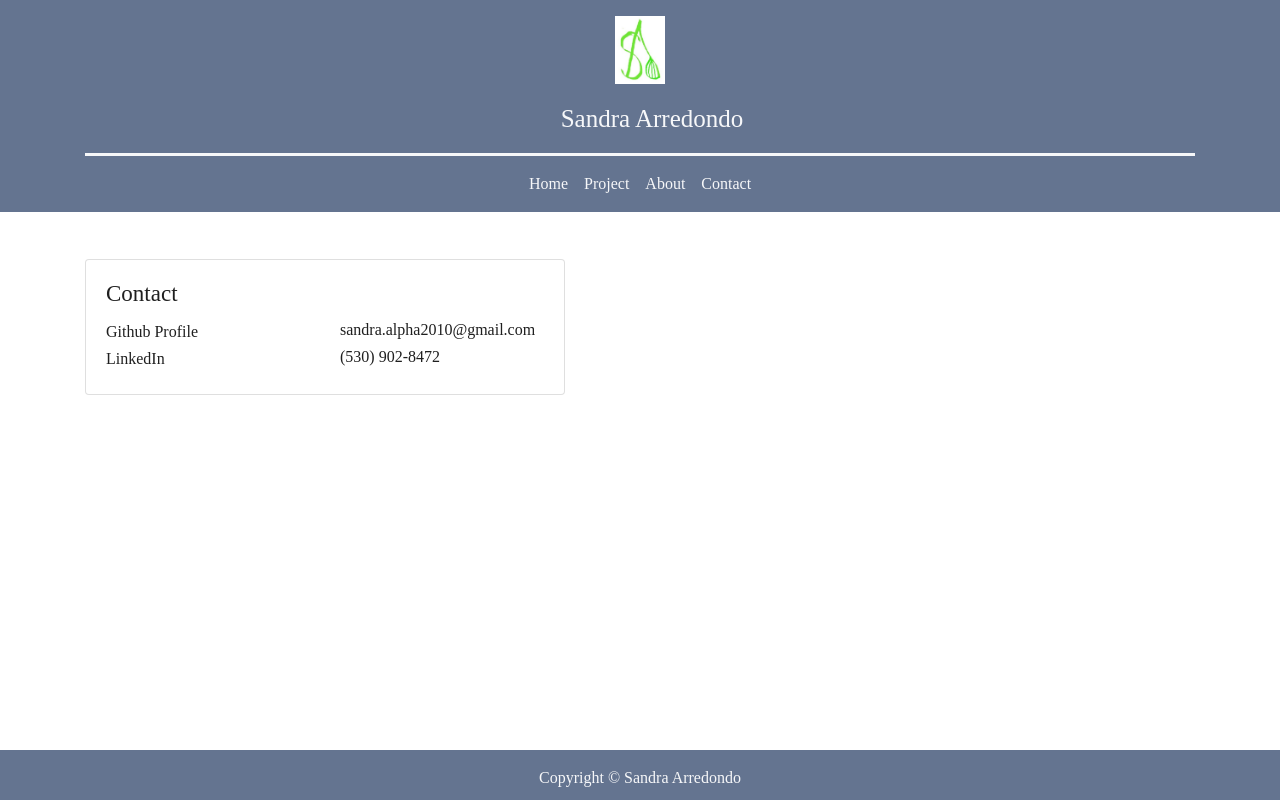
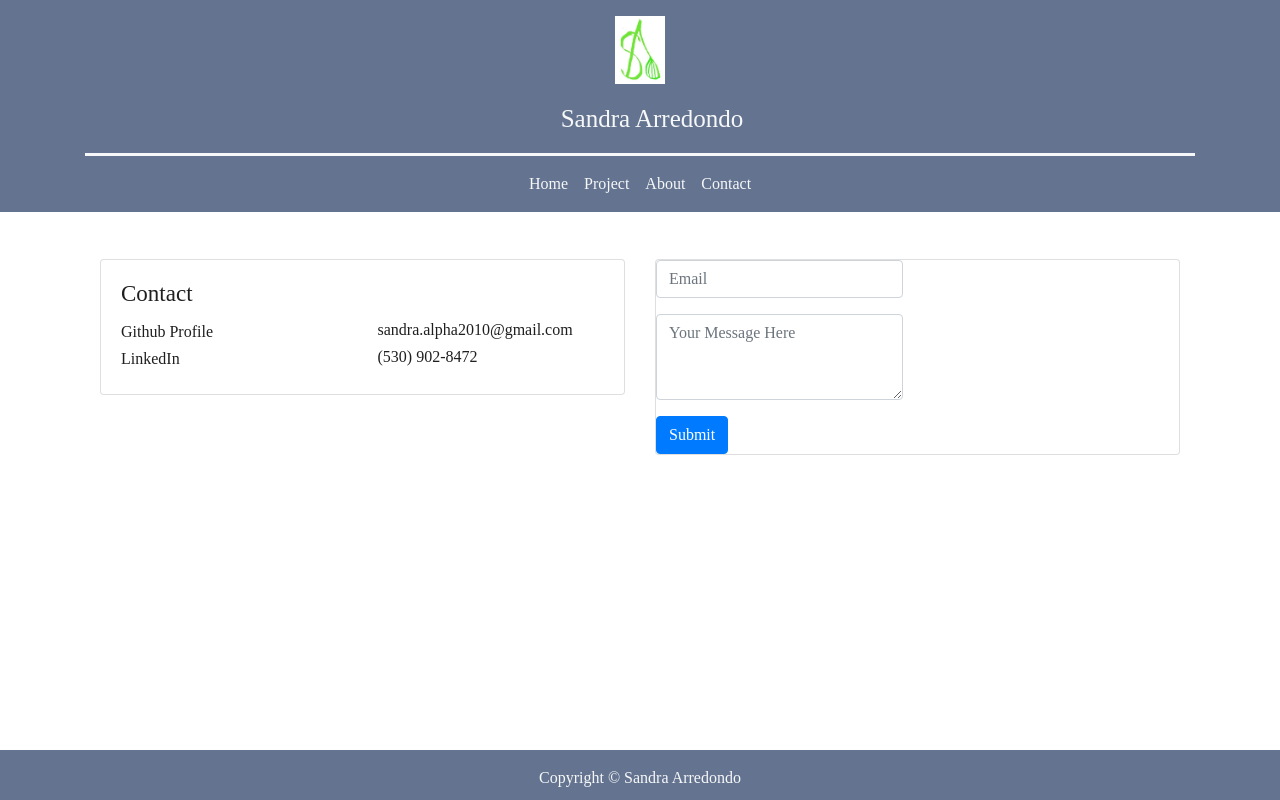
Before and after one commit to salpharre/Portfolio, a React (Create React App) app: page /contact in a window 1280 px wide. Built offline with nearby package versions, Linux system fonts and the light colour scheme.

Commit message:
removed carousel

```diff
--- a/src/components/Carousel/index.js
+++ /dev/null
@@ -1,42 +0,0 @@
-import React from "react";
-import img1 from "../../images/beyondvacation.jpg";
-import img2 from "../../images/weather.jpg";
-import img3 from "../../images/directory.jpg";
-
-//if anchor links don't work, either remove links around images or figure out how to make it work with react
-function Carousel() {
-    return (
-        <div className="jumbotron welcome">
-            <div id="carouselNext" className="carousel slide carousel-fade" data-ride="carousel">
-                <ol className="carousel-indicators dark">
-                    <li data-target="#carouselNext" data-slide-to="0" className="active"></li>
-                    <li data-target="#carouselNext" data-slide-to="1"></li>
-                    <li data-target="#carouselNext" data-slide-to="2"></li>
-                </ol>
-                <div className="carousel-inner">
-                    <div className="carousel-item active" data-interval="3000">
-                            <img src={img1} className="d-block w-100 img-fluid"
-                            alt="Vacation Outdoor Rental App Main Page"></img>
-                    </div>
-                    <div className="carousel-item" data-interval="3000">
-                            <img src={img3} className="d-block w-100 img-fluid"
-                            alt="Employee Directory"></img>
-                    </div>
-                    <div className="carousel-item" data-interval="3000">
-                            <img src={img2} className="d-block w-100 img-fluid" alt="Weather Dashboard"></img>
-                    </div>
-                </div>
-                <a className="carousel-control-prev" href="#carouselNext" role="button" data-slide="prev">
-                    <span className="carousel-control-prev-icon" aria-hidden="true"></span>
-                    <span className="sr-only">Previous</span>
-                </a>
-                <a className="carousel-control-next" href="#carouselNext" role="button" data-slide="next">
-                    <span className="carousel-control-next-icon" aria-hidden="true"></span>
-                    <span className="sr-only">Next</span>
-                </a>
-            </div>
-        </div>
-    );
-};
-
-export default Carousel;
--- a/src/components/ContactMe/index.js
+++ b/src/components/ContactMe/index.js
@@ -1,10 +1,12 @@
 import React from "react";
 import "./style.css";
+import ContactMeForm from "../ContactMeForm";
 
 function ContactMe(props) {
     return (
-        <div className="container mb-5">
-            <div className="row">
+        <div className="container contactCon mb-5">
+            <div className="d-flex row">
+                <div className="col-md">
                     <div className="card">
                         <div className="card-body">
                             <h5 className="card-title contactText">Contact</h5>
@@ -29,6 +31,10 @@ function ContactMe(props) {
                         </div>
                     </div>
                 </div>
+                <div className="col-md">
+                    <ContactMeForm {...props}/>
+                </div>
+            </div>
         </div>
     );
 };
--- a/src/components/ContactMe/style.css
+++ b/src/components/ContactMe/style.css
@@ -1,4 +1,4 @@
-.container {
+.contactCon {
     margin-top: 2rem;
 }
 
@@ -15,6 +15,6 @@ a {
     color: #1f1f1f
 }
 
-.card {
+/* .card {
     width: 30rem;
-}
+} */
--- /dev/null
+++ b/src/components/ContactMeForm/index.js
@@ -0,0 +1,45 @@
+import React from "react";
+import "../ContactMe/style.css";
+
+function ContactMeForm(props) {
+    return (
+        <div className="card">
+            <form onSubmit={props.form}>
+                <div className="form-group row">
+                    <div className="col-6">
+                        <input
+                        type="email"
+                        className="form-control"
+                        placeholder="Email"
+                        id="email"
+                        name="email"
+                        onChange={props.handleChange}
+                        onBlur={props.handleBlur}
+                        value={props.email}
+                        ></input>
+                        {props.emailErrors && props.emailTouched ? <div>{props.emailErrors}</div> : null}
+                    </div>
+                </div>
+                <div className="form-group row">
+                    <div className="col-6">
+                        <textarea
+                        type="text"
+                         className="form-control"
+                         id="text"
+                         rows="3"
+                         placeholder="Your Message Here"
+                         name="text"
+                         onChange={props.handleChange}
+                         onBlur={props.handleBlur}
+                         value={props.text}
+                         ></textarea>
+                         {props.textErrors && props.textTouched ? <div>{props.textErrors}</div> : null}
+                    </div>
+                </div>
+                <button type="submit" className="btn btn-primary">Submit</button>
+            </form>
+        </div>
+    );
+};
+
+export default ContactMeForm;
--- a/src/components/Welcome/index.js
+++ b/src/components/Welcome/index.js
@@ -3,7 +3,7 @@ import "./style.css";
 //add my picture
 function Welcome() {
     return (
-        <div className="jumbotron welcome">
+        <div className="welcome">
             <p className="lead">Welcome to my Portfolio, feel free to peruse the different tabs to view my projects, learn more about and contact me. Thank you.</p>
             <p className="logo">Logo created using Paint and my Wacom Tablet.</p>
         </div>
--- a/src/components/Welcome/style.css
+++ b/src/components/Welcome/style.css
@@ -11,6 +11,5 @@
     padding-top: 3rem;
     color: #1f1f1f;
     padding-bottom: 2rem;
-    margin-bottom: 2rem;
     font-family: serif;
 }
--- a/src/pages/Contact.js
+++ b/src/pages/Contact.js
@@ -1,10 +1,62 @@
-import React from "react";
+import React, { useState, useEffect } from "react";
 import ContactMe from "../components/ContactMe";
+// import API from "../../utils";
+import { useFormik } from "formik";
+
+////////style the error messages!!!!
 
 function Contact() {
+
+    const validate = values => {
+        const errors = {};
+        if (!values.email) {
+            errors.email = "Required";
+        } else if (!/^[A-Z0-9._%+-]+@[A-Z0-9.-]+\.[A-Z]{2,4}$/i.test(values.email)) {
+            errors.email = "Did you miss a character?";
+        }
+
+        if (!values.text) {
+            errors.text = "Required";
+        } else if (values.text.length < 15) {
+            errors.text = "A little bit longer, make it really robust!"
+        }
+        return errors;
+    };
+
+    //set up formik
+    const formik = useFormik({
+        initialValues: {
+            email: "",
+            text: ""
+        },
+        validate,
+        onSubmit: (values, {resetForm} ) => {
+            //form is valid
+            console.log(values);
+
+            //API.sendForm(values).then(res => {console.log(res); setSuccess(true);})
+
+            //in the .then after sendingform reset values
+            resetForm({ values: "" });
+        }
+    });
+    //if successful a thank you message shows/////////////
+    const [success, setSuccess] = useState(false);
+
+
     return (
         <div>
-            <ContactMe />
+            <ContactMe
+            form={formik.handleSubmit}
+            handleChange={formik.handleChange}
+            email={formik.values.email}
+            text={formik.values.text}
+            emailErrors={formik.errors.email}
+            emailTouched={formik.touched.email}
+            textErrors={formik.errors.text}
+            textTouched={formik.touched.text}
+            handleBlur={formik.handleBlur}
+            />
         </div>
     );
 };
--- a/src/pages/Home.js
+++ b/src/pages/Home.js
@@ -1,12 +1,10 @@
 import React from "react";
 import Welcome from "../components/Welcome";
-import Carousel from "../components/Carousel";
 
 function Home() {
     return (
         <div className="container mb-5">
             <Welcome />
-            <Carousel />
         </div>
     )
 };
```
Lines whose indentation alone changed are shown as unchanged.
